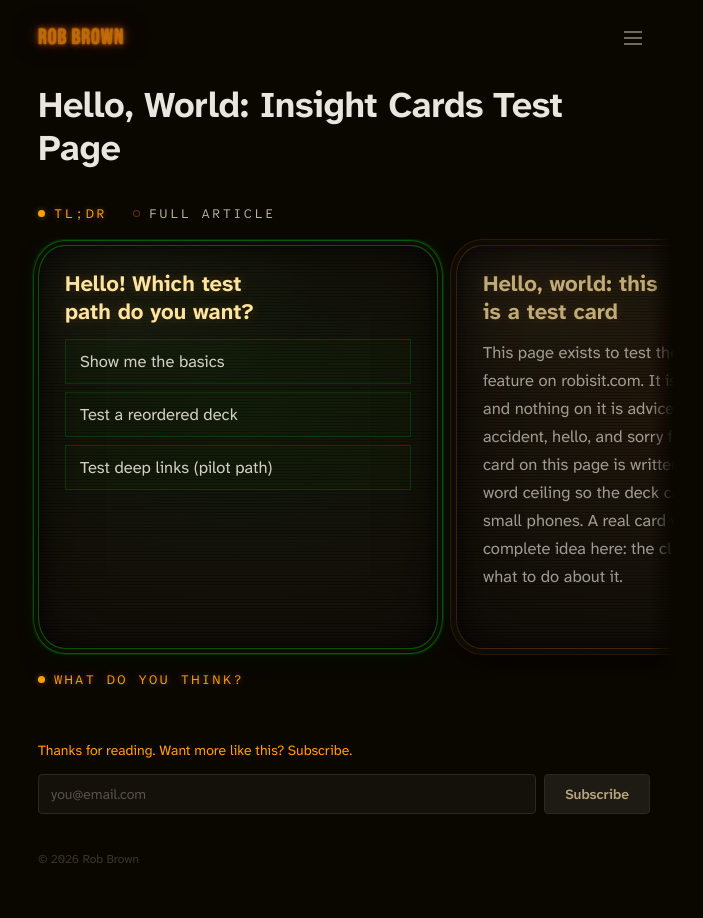
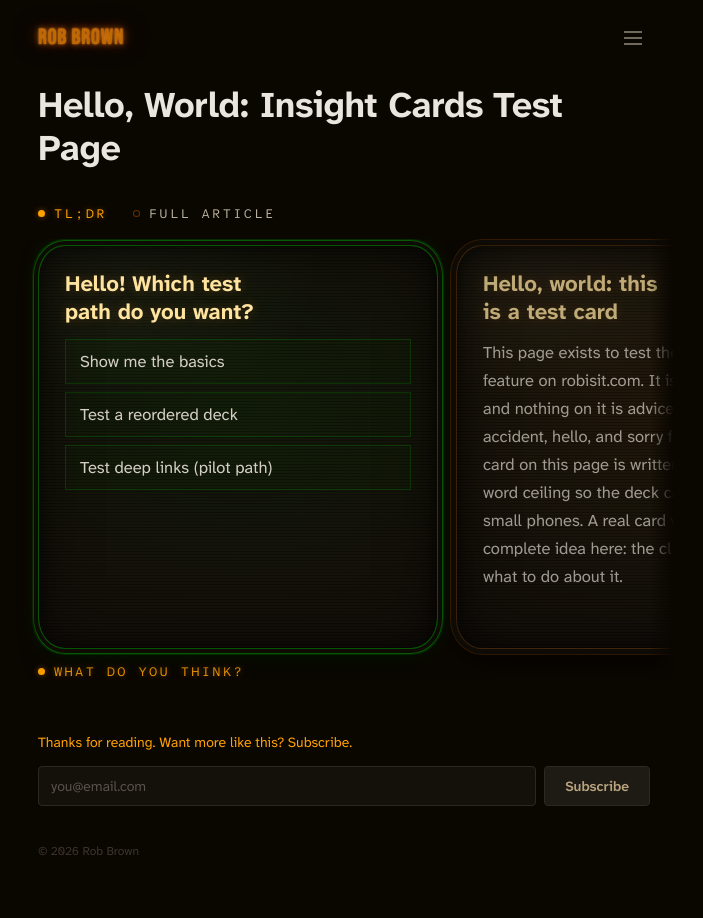
Before and after one commit to RobBrown/robisit, a Jekyll site: the page built from _articles/hello-world-cards.md, in a window 1280 px wide. Shown: the whole page, without its empty margins (296-999 px from the left). Built offline with Jekyll 4.4.1, drawn with Linux system fonts in a browser that asks for light colours.

Commit message:
style(cards): "What do you think?" sits half as far below the cards

```diff
--- a/assets/css/insight-cards.css
+++ b/assets/css/insight-cards.css
@@ -71,14 +71,14 @@
   .ic-switch{gap:22px;margin-bottom:8px;letter-spacing:.14em}
 }
 
-/* "What do you think?": the lit TL;DR tab, as far below the cards as the
+/* "What do you think?": the lit TL;DR tab, half as far below the cards as the
    switch is above them (the rail's 30px shadow room is taken back). */
 .ic-discuss{
-  display:flex;align-items:center;gap:9px;width:fit-content;margin-top:-14px;padding:6px 0;
+  display:flex;align-items:center;gap:9px;width:fit-content;margin-top:-22px;padding:6px 0;
   font-family:var(--ic-mono);font-size:13px;letter-spacing:.18em;line-height:1.4;text-transform:uppercase;text-decoration:none;
 }
 .ic-deck[hidden]+.ic-discuss{display:none}
-@media(max-width:600px){.ic-discuss{margin-top:-16px;letter-spacing:.14em}}
+@media(max-width:600px){.ic-discuss{margin-top:-23px;letter-spacing:.14em}}
 
 /* Deck: a native scroller spanning the column plus its gutters. The current
    card snaps to the text column and the next card shows to its right. */
```
Also changed, not shown: DECISIONS.md (+1 -0 lines), tests/layout.spec.js (+4 -4 lines).
